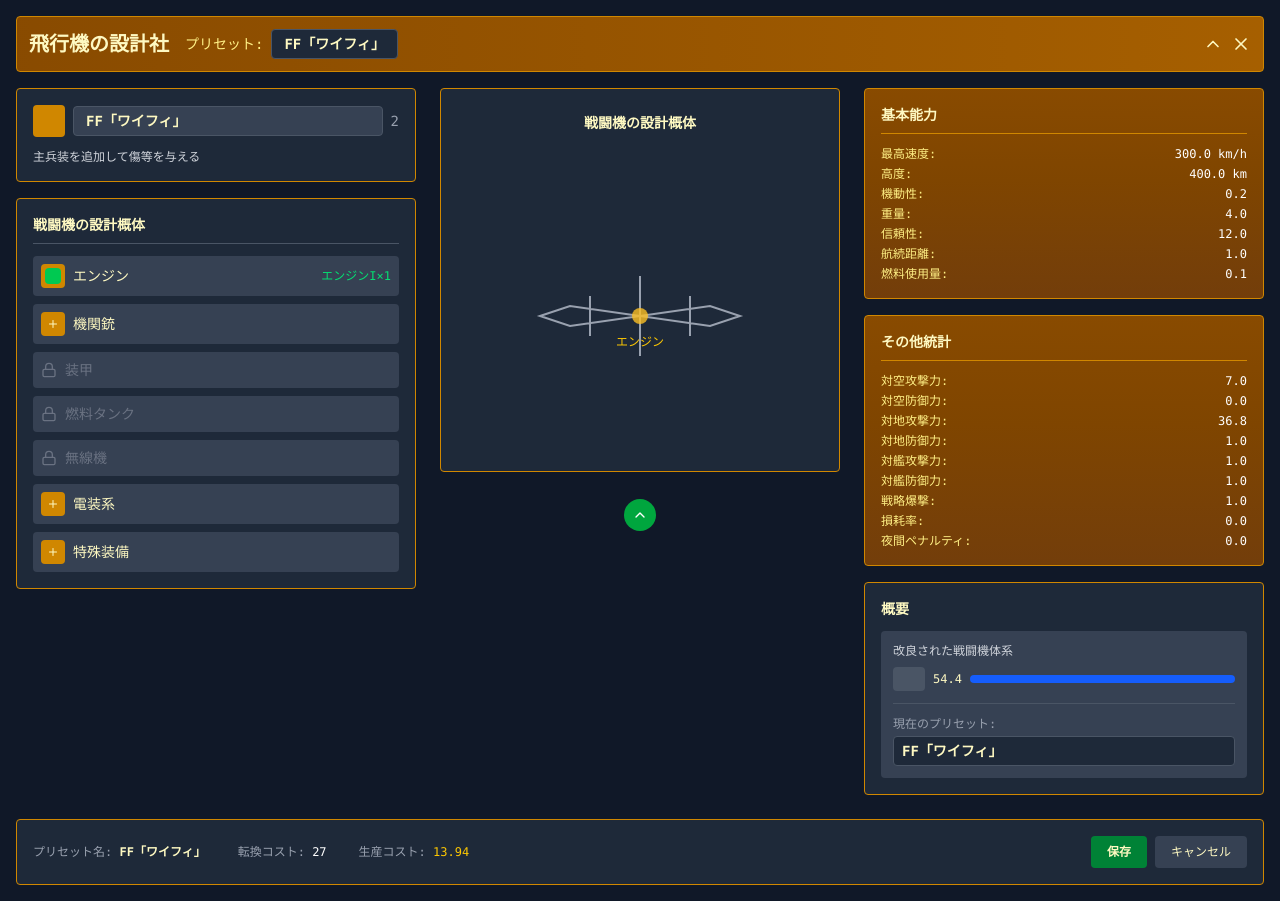
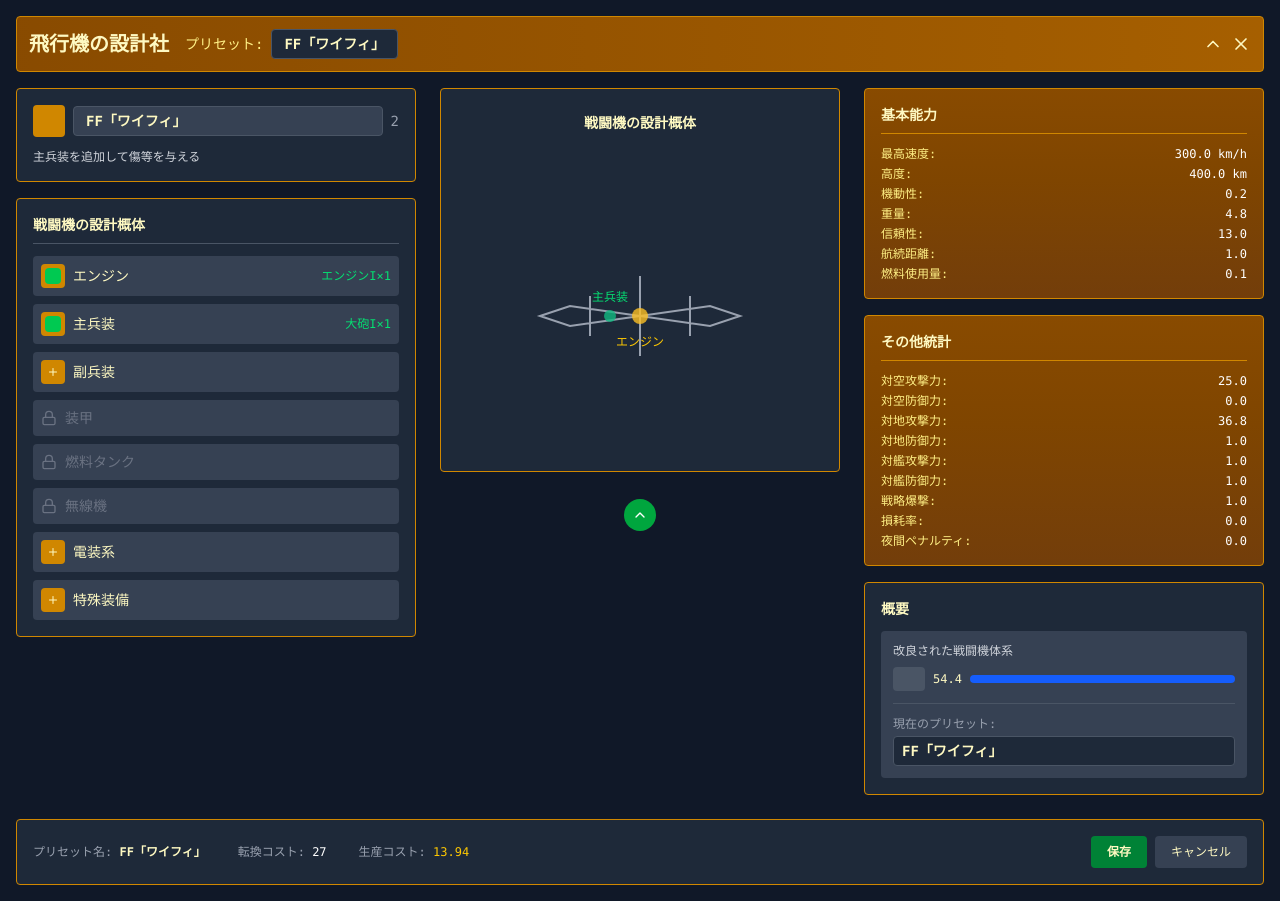
Before and after one commit to GTech9971/Hoi4Designer, a React (Vite) app: page / in a window 1280 px wide. Built offline with nearby package versions, Linux system fonts and the light colour scheme.

Commit message:
主兵装・副兵装で分離

```diff
--- a/src/components/AircraftDesigner.jsx
+++ b/src/components/AircraftDesigner.jsx
@@ -7,14 +7,16 @@ const AircraftDesigner = () => {
     const [selectedModuleSlot, setSelectedModuleSlot] = useState(null);
     const [selectedModuleForPreview, setSelectedModuleForPreview] = useState(null);
     const [equippedModules, setEquippedModules] = useState({
-        engine: 'engine_1'
+        engine: 'engine_1',
+        primary_weapon: 'cannon_1x1'
     });
     const [previousStats, setPreviousStats] = useState(null);
     const [presetName, setPresetName] = useState('FF「ワイフィ」');
 
     const moduleSlots = [
-        { id: 'engine', name: 'エンジン', locked: false },
-        { id: 'cannon', name: '機関銃', locked: false },
+        { id: 'engine', name: 'エンジン', locked: false, required: true },
+        { id: 'primary_weapon', name: '主兵装', locked: false, required: true },
+        { id: 'secondary_weapon', name: '副兵装', locked: false, required: false },
         { id: 'armor', name: '装甲', locked: true },
         { id: 'fuel_tank', name: '燃料タンク', locked: true },
         { id: 'radio', name: '無線機', locked: true },
--- a/src/components/MainDesignScreen.jsx
+++ b/src/components/MainDesignScreen.jsx
@@ -80,13 +80,16 @@ const MainDesignScreen = ({
                     <div className="bg-gray-800 border border-yellow-600 rounded p-4">
                         <h3 className="text-yellow-100 font-bold mb-3 border-b border-gray-600 pb-2">戦闘機の設計概体</h3>
                         <div className="space-y-2">
-                            {moduleSlots.map((slot) => (
+                            {moduleSlots.map((slot) => {
+                                const isClickable = !slot.locked && moduleData[slot.id];
+                                return (
                                 <div
                                     key={slot.id}
-                                    onClick={() => onModuleSlotClick(slot.id)}
-                                    className={`flex items-center space-x-2 bg-gray-700 p-2 rounded transition-colors ${slot.locked ? 'cursor-not-allowed' :
-                                            moduleData[slot.id] ? 'hover:bg-gray-600 cursor-pointer' : 'cursor-not-allowed opacity-50'
-                                        }`}
+                                    onClick={() => isClickable && onModuleSlotClick(slot.id)}
+                                    className={`flex items-center space-x-2 bg-gray-700 p-2 rounded transition-colors ${
+                                        slot.locked ? 'cursor-not-allowed' :
+                                        isClickable ? 'hover:bg-gray-600 cursor-pointer' : 'cursor-not-allowed opacity-50'
+                                    }`}
                                 >
                                     {slot.locked ? (
                                         <Lock size={16} className="text-gray-500" />
@@ -94,15 +97,18 @@ const MainDesignScreen = ({
                                         <div className="w-6 h-6 bg-yellow-600 rounded flex items-center justify-center">
                                             {equippedModules[slot.id] ? (
                                                 <div className="w-4 h-4 bg-green-500 rounded"></div>
+                                            ) : slot.required ? (
+                                                <div className="w-4 h-4 bg-red-500 rounded"></div>
                                             ) : (
                                                 <Plus size={12} className="text-yellow-100" />
                                             )}
                                         </div>
                                     )}
-                                    <span className={`flex-1 ${slot.locked ? 'text-gray-500' :
-                                            moduleData[slot.id] ? 'text-yellow-100' : 'text-gray-500'
-                                        }`}>
-                                        {slot.name}
+                                    <span className={`flex-1 ${
+                                        slot.locked ? 'text-gray-500' :
+                                        isClickable ? 'text-yellow-100' : 'text-gray-500'
+                                    }`}>
+                                        {slot.name}{slot.required && !equippedModules[slot.id] && <span className="text-red-400 ml-1">*</span>}
                                     </span>
                                     {equippedModules[slot.id] && moduleData[slot.id] && (
                                         <span className="text-xs text-green-400">
@@ -113,7 +119,7 @@ const MainDesignScreen = ({
                                         <span className="text-xs text-gray-500">未実装</span>
                                     )}
                                 </div>
-                            ))}
+                            )})}
                         </div>
                     </div>
                 </div>
@@ -139,11 +145,19 @@ const MainDesignScreen = ({
                                     </>
                                 )}
 
-                                {/* Gun module highlight */}
-                                {equippedModules.cannon && (
+                                {/* Primary weapon module highlight */}
+                                {equippedModules.primary_weapon && (
                                     <>
                                         <circle cx="120" cy="100" r="6" fill="#10b981" className="opacity-80" />
-                                        <text x="120" y="85" textAnchor="middle" className="text-xs fill-green-400">機関銃</text>
+                                        <text x="120" y="85" textAnchor="middle" className="text-xs fill-green-400">主兵装</text>
+                                    </>
+                                )}
+
+                                {/* Secondary weapon module highlight */}
+                                {equippedModules.secondary_weapon && (
+                                    <>
+                                        <circle cx="100" cy="90" r="4" fill="#22c55e" className="opacity-80" />
+                                        <text x="100" y="75" textAnchor="middle" className="text-xs fill-green-300">副兵装</text>
                                     </>
                                 )}
 
--- a/src/data/config.js
+++ b/src/data/config.js
@@ -1,6 +1,7 @@
 export const moduleSlots = [
-    { id: 'engine', name: 'エンジン', locked: false },
-    { id: 'cannon', name: '機関銃', locked: false },
+    { id: 'engine', name: 'エンジン', locked: false, required: true },
+    { id: 'primary_weapon', name: '主兵装', locked: false, required: true },
+    { id: 'secondary_weapon', name: '副兵装', locked: false, required: false },
     { id: 'armor', name: '装甲', locked: true },
     { id: 'fuel_tank', name: '燃料タンク', locked: true },
     { id: 'radio', name: '無線機', locked: true },
--- a/src/data/module.js
+++ b/src/data/module.js
@@ -12,7 +12,8 @@ export { moduleSlots, baseStats, baseCombatStats } from './config';
 // モジュールデータを結合
 export const moduleData = {
     engine: engineModules,
-    cannon: cannonModules,
+    primary_weapon: cannonModules,
+    secondary_weapon: cannonModules,
     armor: armorModules,
     fuel_tank: fuelTankModules,
     elec: elecModules,
--- a/src/data/modules/special.js
+++ b/src/data/modules/special.js
@@ -4,7 +4,7 @@ export const specialModules = [
         name: '落下タンク',
         icon: '⛽',
         stars: 1,
-        description: '航続距離を延長するための追加燃料タンクです。',
+        description: '航続距離を延長するための追加燃料タンクです。戦闘時には投下して軽量化できます。',
         stats: {
             range: 0.3,
             weight: 0.4,
@@ -12,15 +12,57 @@ export const specialModules = [
         }
     },
     {
-        id: 'self_sealing_fuel_tank',
-        name: '自己密閉燃料タンク',
+        id: 'dive_brakes',
+        name: '急降下ブレーキ',
+        icon: '🛬',
+        stars: 1,
+        description: '急降下爆撃時に機体を安定させるブレーキ。急降下爆撃の精度が向上しますが機動性が低下します。',
+        stats: {
+            surfaceAttack: 3.0,
+            agility: -2.0,
+            weight: 0.3,
+            cost: 2.0
+        }
+    },
+    {
+        id: 'floats',
+        name: '浮き',
+        icon: '🌊',
+        stars: 1,
+        description: '水上での離着陸を可能にする浮き。水上機として運用できますが重量が大幅に増加し機動性が低下します。',
+        stats: {
+            weight: 1.0,
+            agility: -5.0,
+            maxSpeed: -10.0,
+            reliability: 2.0,
+            cost: 1.5
+        }
+    },
+    {
+        id: 'armor_plate',
+        name: '装甲板',
         icon: '🛡️',
         stars: 1,
-        description: '燃料タンクが損傷を受けた時に自動的に密閉する機能を持つ燃料タンク。',
+        description: '重要部位を保護する追加装甲板。防御力が向上しますが重量が増加し機動性が低下します。',
         stats: {
-            reliability: 2.0,
-            weight: 0.3,
-            cost: 1.0
+            airDefense: 8.0,
+            weight: 1.2,
+            agility: -3.0,
+            maxSpeed: -5.0,
+            cost: 2.5
+        }
+    },
+    {
+        id: 'additional_fuel_tank',
+        name: '追加増槽',
+        icon: '⛽',
+        stars: 1,
+        description: '機体内部に追加の燃料タンクを設置。航続距離が大幅に延長されますが重量が増加します。',
+        stats: {
+            range: 0.8,
+            weight: 0.6,
+            agility: -1.0,
+            cost: 1.2
         }
     },
     {
@@ -28,7 +70,7 @@ export const specialModules = [
         name: '非戦略物資の使用',
         icon: '🔧',
         stars: 1,
-        description: '戦略物資の代わりに非戦略物資を使用することでコストを削減します。',
+        description: '戦略物資の代わりに非戦略物資を使用することでコストを削減します。ただし信頼性が低下します。',
         stats: {
             cost: -2.0,
             reliability: -1.0,
@@ -36,15 +78,15 @@ export const specialModules = [
         }
     },
     {
-        id: 'advanced_materials',
-        name: '高性能材料の適用',
-        icon: '⚙️',
-        stars: 2,
-        description: 'アルミニウムなどの高性能材料を使用してパフォーマンスを向上させます。',
+        id: 'self_sealing_fuel_tank',
+        name: '自己密閉燃料タンク',
+        icon: '🛡️',
+        stars: 1,
+        description: '燃料タンクが損傷を受けた時に自動的に密閉する機能を持つ燃料タンク。生存性が向上します。',
         stats: {
-            agility: 2.0,
-            weight: -0.3,
-            cost: 3.0
+            reliability: 2.0,
+            weight: 0.3,
+            cost: 1.0
         }
     }
 ];
```
